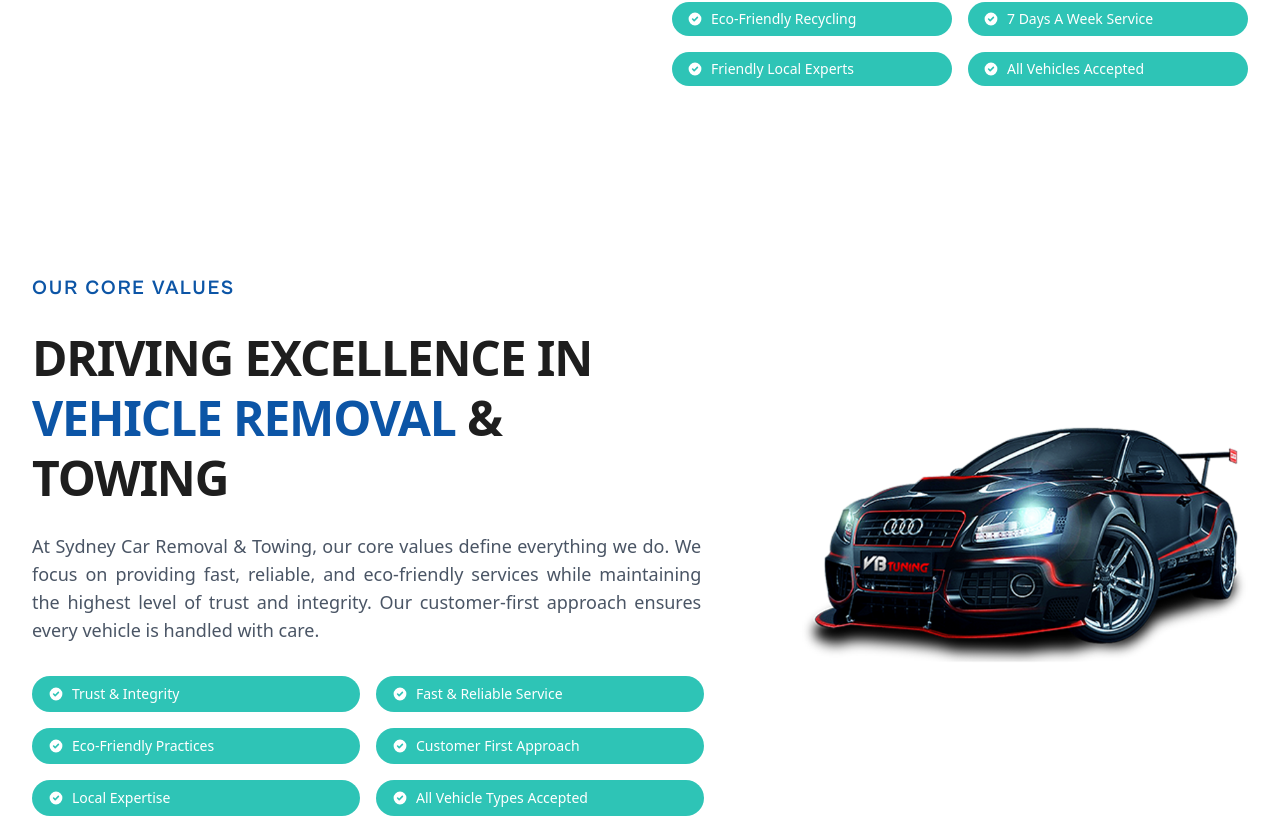
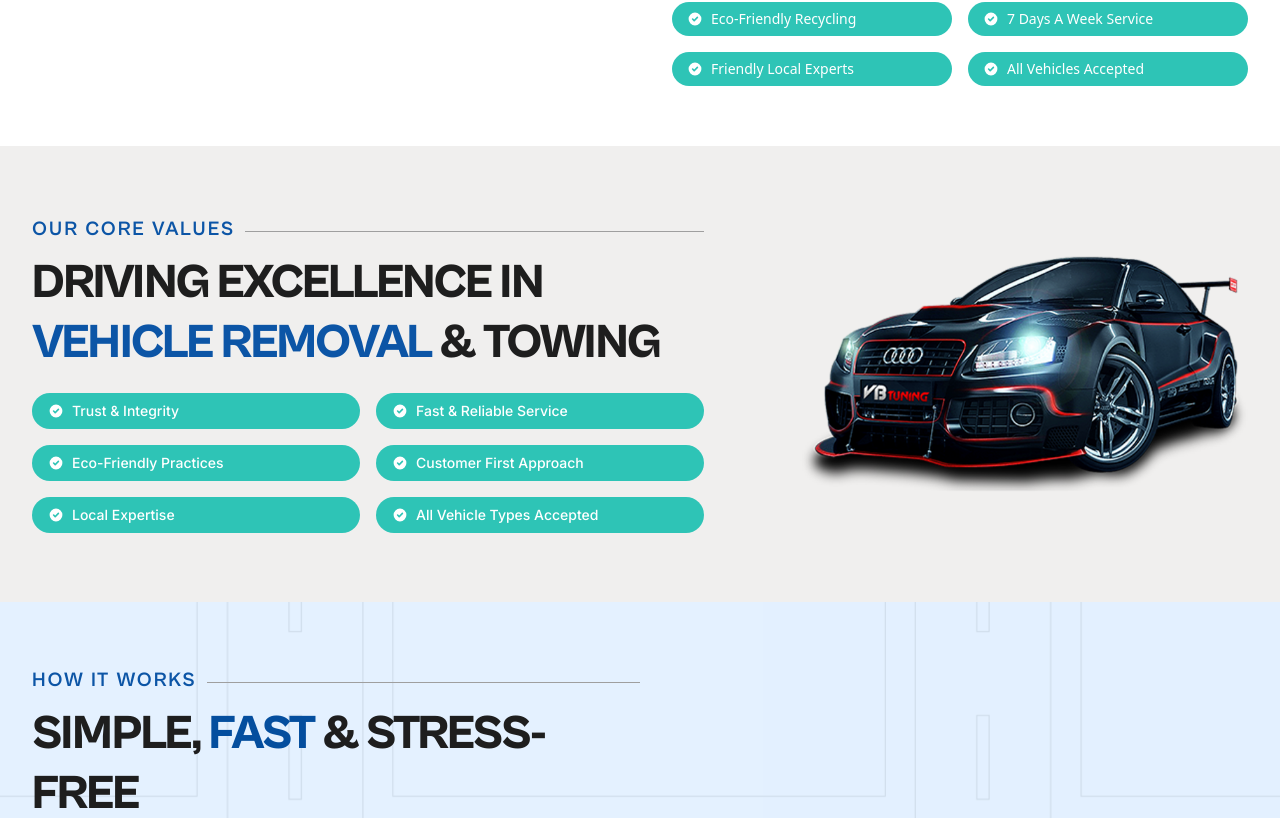
Before and after one commit to dibyawebtuned/sydneycar, a Next.js app: page /car-towing in a window 1280 px wide. Shown: the part 1370-2188 px from the top of the page. Built offline with nearby package versions, Linux system fonts and the light colour scheme.

Commit message:
working on services

```diff
--- a/app/reviews/page.tsx
+++ b/app/reviews/page.tsx
@@ -1,9 +1,10 @@
 "use client";
 
 import React from "react";
-import { Quote, Star } from "lucide-react";
+import { Quote } from "lucide-react";
 import { motion } from "framer-motion";
 import Image from "next/image";
+import { StarIcon as SolidStar } from "@heroicons/react/24/solid";
 
 const PRIMARY_BG = "#F9FAFB";
 const CARD_BG = "#FFFFFF";
@@ -61,19 +62,19 @@ const TestimonialCard: React.FC<TestimonialCardProps> = ({
     initial={{ opacity: 0, y: 30 }}
     whileInView={{ opacity: 1, y: 0 }}
     viewport={{ once: true, amount: 0.3 }}
-    whileHover={{ scale: 1.03, boxShadow: "0 10px 30px rgba(0,0,0,0.1)" }}
+    whileHover={{ scale: 1.03, boxShadow: "0 10px 30px rgba(4, 78, 158, 0.25)" }}
     transition={{ duration: 0.6 }}
     className="bg-white rounded-2xl p-8 shadow-md flex flex-col gap-4 relative"
   >
     <Quote size={32} className="text-[#044E9E] absolute -top-5 left-6 opacity-80" />
 
-    {/* Star Rating */}
+    {/* Solid Star Rating */}
     <div className="flex items-center gap-1">
       {Array.from({ length: 5 }).map((_, i) => (
-        <Star
+        <SolidStar
           key={i}
-          size={20}
-          className={i < rating ? "text-yellow-400" : "text-gray-300"}
+          className={`w-5 h-5 ${i < rating ? "text-yellow-400" : "text-gray-300"
+            }`}
         />
       ))}
     </div>
@@ -109,13 +110,9 @@ const TestimonialsPage: React.FC = () => {
               <span className="w-full h-px bg-[#9F9F9F] mb-1.5"></span>
             </div>
 
-            <h2
-              className="text-[#0A1931] text-3xl sm:text-4xl lg:text-5xl leading-tight tracking-tight text-left lg:text-left font-cabinet font-extrabold"
-            >
+            <h2 className="text-[#0A1931] text-3xl sm:text-4xl lg:text-5xl leading-tight tracking-tight text-left lg:text-left font-cabinet font-extrabold">
               WHAT OUR{" "}
-              <span
-                className="inline-block relative text-[32px] sm:text-[40px] lg:text-[48px] leading-none text-[#044E9E]"
-              >
+              <span className="inline-block relative text-[32px] sm:text-[40px] lg:text-[48px] leading-none text-[#044E9E]">
                 CLIENT
                 <span className="absolute left-0 bottom-0.5 w-full h-3 sm:h-3.5 -z-10 bg-[#044E9E]"></span>
               </span>{" "}
--- a/components/AboutUsSection.tsx
+++ b/components/AboutUsSection.tsx
@@ -91,7 +91,7 @@ const AboutUsSection: React.FC = () => {
                   WE HAVE{" "}
                   <span className="inline-block relative text-[32px] sm:text-[40px] lg:text-[48px] leading-none" style={{ color: "#1F4A93" }}>
                     20 YEARS
-                    <span className="absolute left-0 bottom-0.5 w-full h-[12px] sm:h-[14px] -z-10" style={{ backgroundColor: '#FEC130' }}></span>
+                    <span className="absolute left-0 bottom-0.5 w-full h-3 sm:h-3.5 -z-10" style={{ backgroundColor: '#FEC130' }}></span>
                   </span>{" "}
                   OF
                   {" "}
--- a/components/OurCoreValuesSection.tsx
+++ b/components/OurCoreValuesSection.tsx
@@ -3,6 +3,13 @@
 import React from "react";
 import Image from "next/image";
 import { motion } from "framer-motion";
+import { Inter } from "next/font/google";
+
+const inter = Inter({
+  subsets: ["latin"],
+  variable: "--font-inter",
+  weight: ["400", "500", "600", "700"],
+});
 
 const PRIMARY_BLUE = "#0c55a6";
 const HEADING_COLOR = "#1e1e1e";
@@ -19,7 +26,7 @@ const OurCoreValuesSection: React.FC = () => {
   ];
 
   return (
-    <section className="bg-white py-16 md:py-24 lg:py-32 relative overflow-hidden mb-1">
+    <section className="bg-[#F0EFEE] py-15 relative overflow-hidden">
       <div className="max-w-7xl mx-auto px-4 sm:px-6 lg:px-8">
         <div className="grid lg:grid-cols-10 gap-12 lg:gap-16 items-center">
 
@@ -32,42 +39,40 @@ const OurCoreValuesSection: React.FC = () => {
             className="lg:col-span-6 lg:pr-8"
           >
             {/* Small Heading */}
-            <div>
+            <div className="flex items-center gap-2.5">
               <h3
                 className="text-[18px] sm:text-[20px] font-semibold uppercase tracking-widest relative pb-2 inline-block whitespace-nowrap font-cabinet"
                 style={{ color: PRIMARY_BLUE }}
               >
                 OUR CORE VALUES
               </h3>
-              <span className="w-full h-px bg-[#0c55a6] mb-1.5"></span>
+              <span className="w-full h-px bg-[#9F9F9F] mb-1.5"></span>
             </div>
 
             {/* Main Heading */}
             <h2
-              className="text-4xl sm:text-5xl font-bold leading-tight tracking-tight mt-4 mb-6"
+              className="text-3xl sm:text-4xl lg:text-5xl leading-tight tracking-tight text-left lg:text-left font-cabinet font-extrabold"
               style={{ color: HEADING_COLOR }}
             >
               DRIVING EXCELLENCE IN
               <br />
-              <span className="inline-block relative z-10" style={{ color: PRIMARY_BLUE }}>
+              <span className="inline-block relative text-[32px] sm:text-[40px] lg:text-[48px] leading-none" style={{ color: PRIMARY_BLUE }}>
                 VEHICLE REMOVAL
                 <span
-                  className="absolute left-0 right-0 -z-10"
-
-                ></span>
+                  className="absolute left-0 bottom-0.5 w-full h-3 sm:h-3.5 -z-10"></span>
               </span>{" "}
               & TOWING
             </h2>
 
             {/* Description */}
-            <p className="text-gray-600 text-lg mb-8 max-w-prose text-justify">
+            {/* <p className="text-gray-600 text-lg mb-8 max-w-prose text-justify">
               At Sydney Car Removal & Towing, our core values define everything we do. We focus on
               providing fast, reliable, and eco-friendly services while maintaining the highest level
               of trust and integrity. Our customer-first approach ensures every vehicle is handled with care.
-            </p>
+            </p> */}
 
             {/* Core Values */}
-            <div className="grid grid-cols-1 sm:grid-cols-2 gap-4">
+            <div className="grid grid-cols-1 sm:grid-cols-2 gap-4 mt-5">
               {coreValues.map((value, index) => (
                 <motion.div
                   key={index}
@@ -75,7 +80,7 @@ const OurCoreValuesSection: React.FC = () => {
                   whileInView={{ opacity: 1, y: 0 }}
                   viewport={{ once: true, amount: 0.3 }}
                   transition={{ duration: 0.5, delay: index * 0.1 }}
-                  className="inline-flex items-center px-4 py-2 rounded-full text-white text-sm font-medium transition duration-200 ease-in-out transform hover:scale-105"
+                  className={`inline-flex items-center px-4 py-2 rounded-full text-white text-sm font-medium transition duration-200 ease-in-out transform hover:scale-105 ${inter.className}`}
                   style={{ backgroundColor: FEATURE_BUTTON_COLOR }}
                 >
                   <svg className="h-4 w-4 mr-2" fill="currentColor" viewBox="0 0 20 20">
--- a/components/about/AboutWhyChoose.tsx
+++ b/components/about/AboutWhyChoose.tsx
@@ -108,10 +108,10 @@ const AboutWhyChoose: React.FC = () => {
                   whileInView={{ opacity: 1, y: 0 }}
                   viewport={{ once: true, amount: 0.3 }}
                   transition={{ duration: 0.5, delay: index * 0.1 }}
-                  className="bg-white flex flex-col gap-2.5 rounded-2xl shadow-lg p-6 hover:shadow-2xl transition transform hover:-translate-y-1"
+                  className="bg-white flex flex-col gap-2 rounded-2xl shadow-lg p-6 hover:shadow-2xl transition transform hover:-translate-y-1"
                 >
                   <div>
-                    <div className="inline-flex items-center px-[15px] py-[7px] rounded-full text-white text-base font-medium transition duration-200 ease-in-out transform" style={{ backgroundColor: FEATURE_BUTTON_COLOR }}>
+                    <div className="inline-flex items-center px-[15px] py-[7px] rounded-full text-white text-sm font-medium transition duration-200 ease-in-out transform" style={{ backgroundColor: FEATURE_BUTTON_COLOR }}>
                       <svg className="h-4 w-4 mr-2" fill="currentColor" viewBox="0 0 20 20">
                         <path
                           fillRule="evenodd"
--- a/package.json
+++ b/package.json
@@ -9,6 +9,7 @@
     "lint": "eslint"
   },
   "dependencies": {
+    "@heroicons/react": "^2.2.0",
     "framer-motion": "^12.23.24",
     "leaflet": "^1.9.4",
     "lucide-react": "^0.548.0",
```
Also changed, not shown: app/car-removal/page.tsx (line endings or trailing spaces), components/ClientsSection.tsx (line endings or trailing spaces), 1 other file (tests, documents, lock files or other folders).
